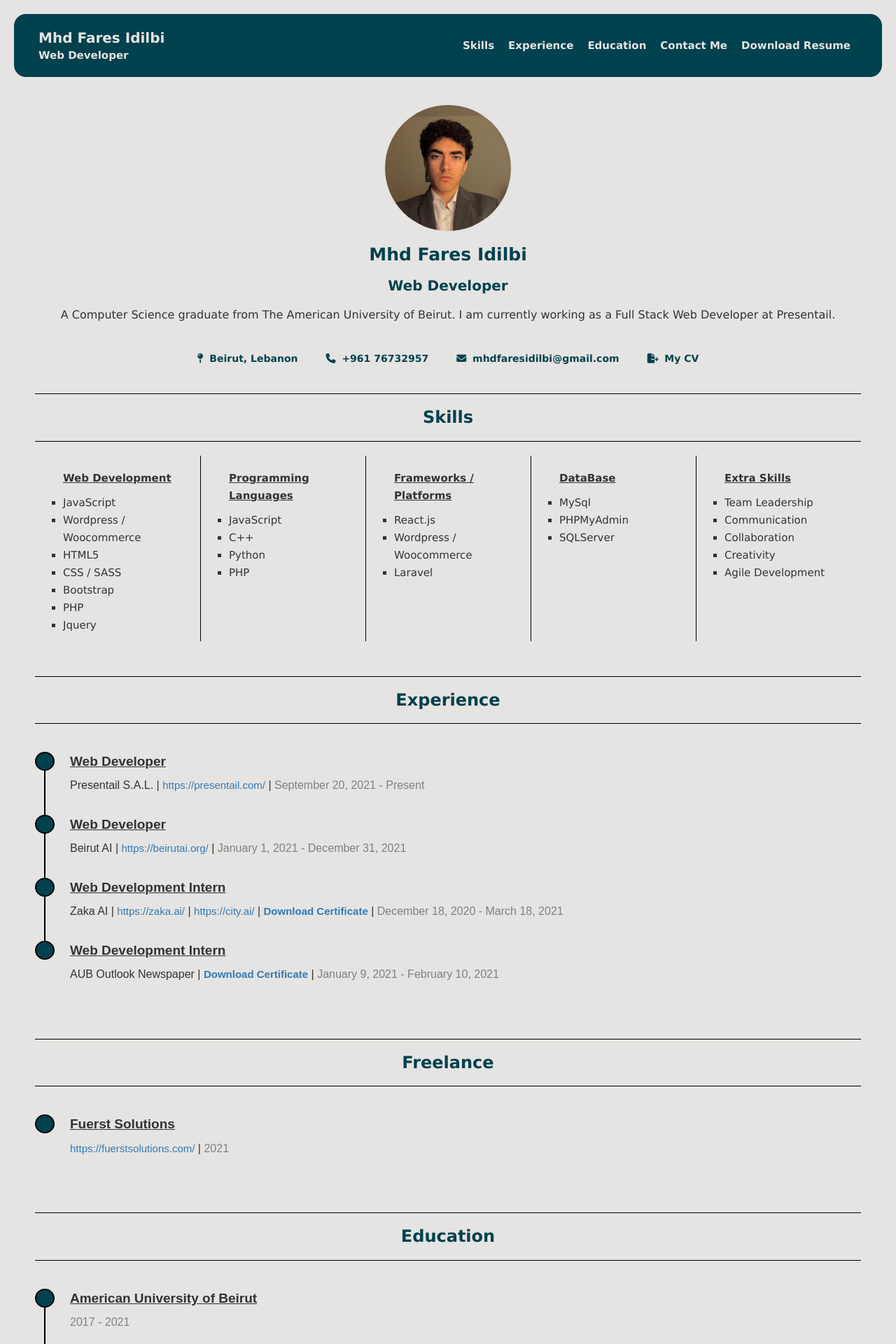
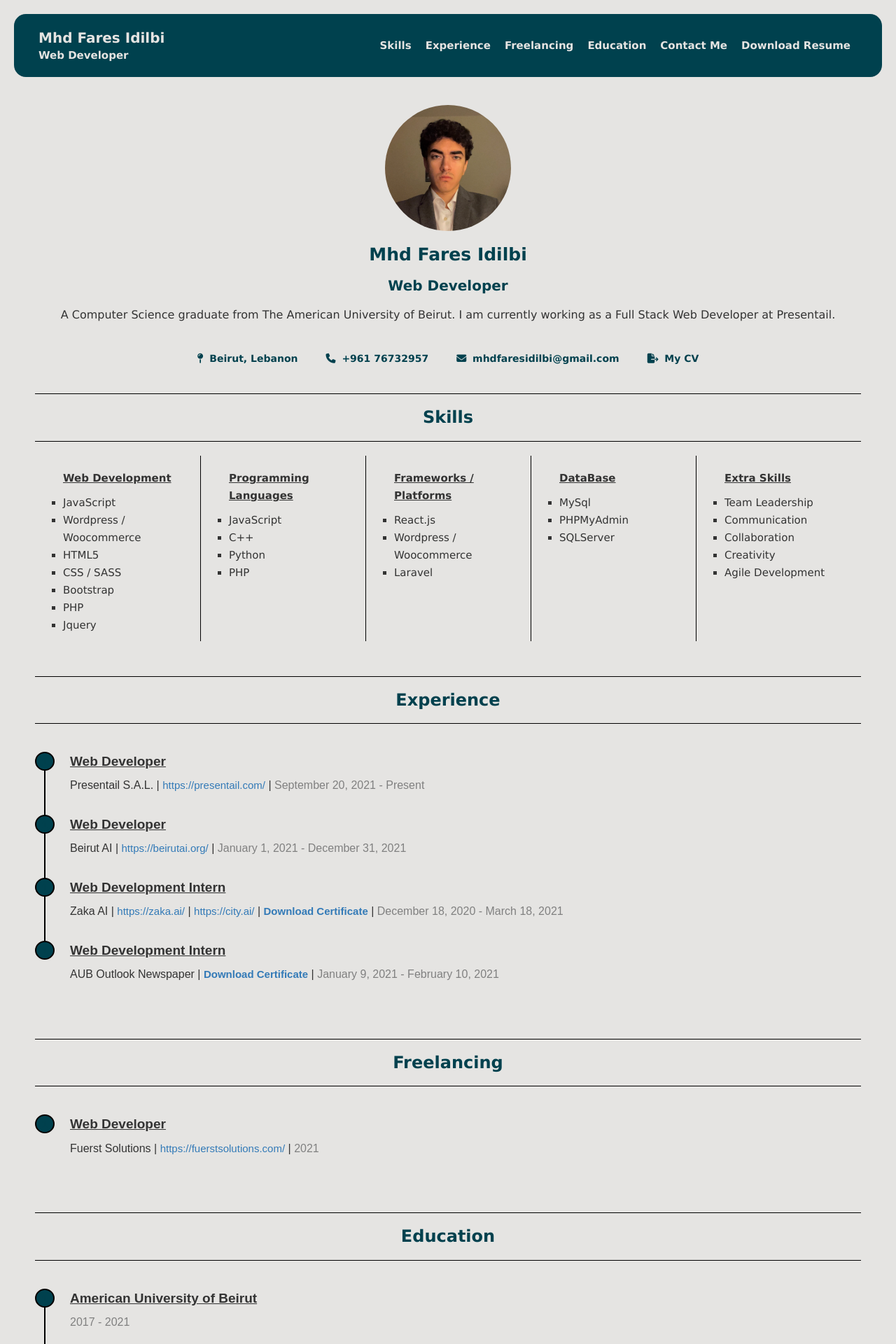
Before and after one commit to mohamadfaresidilbi/fares-idilbi, a React (Create React App) app: page / in a window 1280 px wide. Shown: the top 1920 px of the page at 70% size. Built offline with nearby package versions, Linux system fonts and the light colour scheme.

Commit message:
freelance

```diff
--- a/src/Comp/Freelance.jsx
+++ b/src/Comp/Freelance.jsx
@@ -3,11 +3,11 @@ import React from "react";
 function Freelance() {
 
     return (
-            <section class="my-exp" id="experience">
-                <h3>Freelance</h3>
+            <section class="my-exp" id="freelance">
+                <h3>Freelancing</h3>
                 <div>
                     <ul>
-                        <li><p id="title-pad"><u>Fuerst Solutions</u></p><p><a href="https://fuerstsolutions.com/" target="_blank">https://fuerstsolutions.com/</a> | <span id="greys">2021</span></p></li>
+                        <li><p id="title-pad"><u>Web Developer</u></p><p>Fuerst Solutions | <a href="https://fuerstsolutions.com/" target="_blank">https://fuerstsolutions.com/</a> | <span id="greys">2021</span></p></li>
                     </ul>
                 </div>
             </section>
--- a/src/Comp/Header.jsx
+++ b/src/Comp/Header.jsx
@@ -18,6 +18,7 @@ function Header() {
                     </li>
                     <li><a href="#skills"><b>Skills</b></a></li>
                     <li><a href="#experience"><b>Experience</b></a></li>
+                    <li><a href="#freelance"><b>Freelancing</b></a></li>
                     <li><a href="#education"><b>Education</b></a></li>
                     <li><a href="#contact-us"><b>Contact Me</b></a></li>
                     <li><a href={files} target="_blank" download="Fares Idilbi - CV"><b>Download Resume</b></a></li>
```
